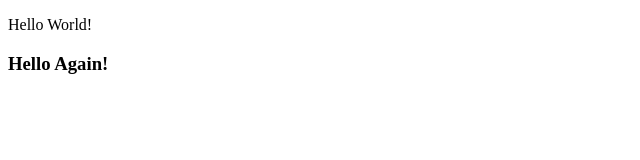
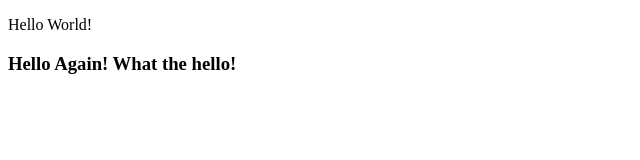
Before and after one commit to 0571873/lecture0, a plain HTML site: page hello.html in a window 1280 px wide. Shown: the whole page, without its empty margins (0-640 px from the left). Drawn offline with Linux system fonts and the light colour scheme.

```diff
--- a/hello.html
+++ b/hello.html
@@ -5,6 +5,6 @@
 	</head>
 	<body>
 		<p>Hello World!</p>
-		<h3>Hello Again!</h3>
+		<h3>Hello Again! What the hello!</h3>
 	</body>
 </html>
```
